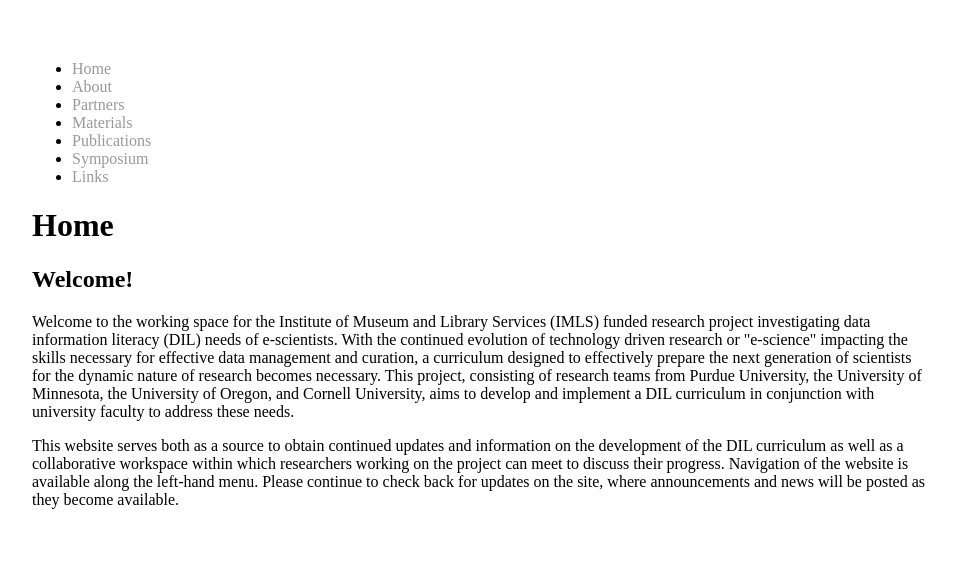
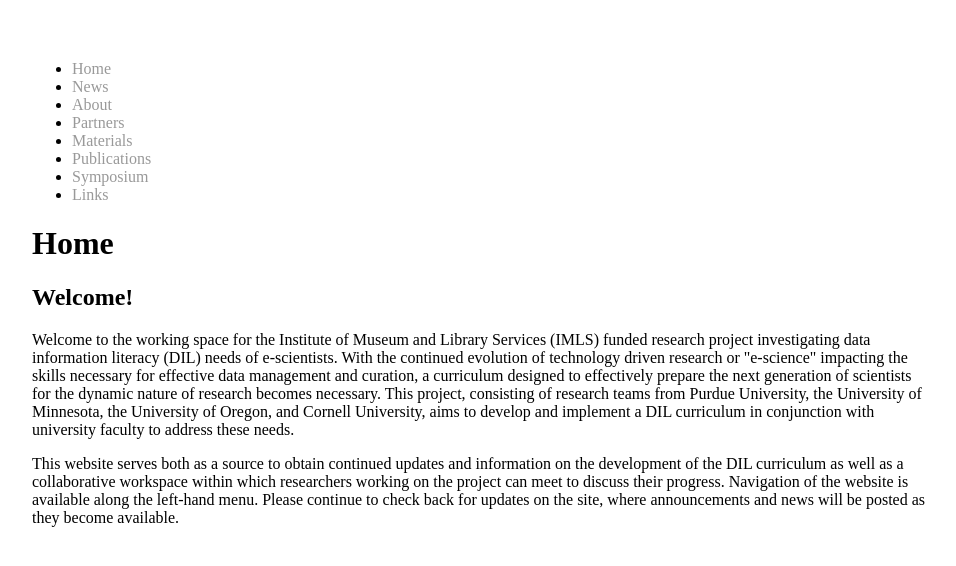
Before and after one commit to datainfolit/datainfolit, a Jekyll site: the page built from index.html, in a window 1280 px wide. Shown: the top 566 px of the page, without its empty margins (160-1116 px from the left). Built offline with Jekyll 4.4.1, drawn with Linux system fonts in a browser that asks for light colours.

Commit message:
Update default.html

```diff
--- a/_layouts/default.html
+++ b/_layouts/default.html
@@ -8,6 +8,7 @@
 			<nav>
 	    		<ul>
 	        		<li><a href="/">Home</a></li>
+	        		<li><a href="/_blogs">News</a></li>
 		        	<li><a href="/about">About</a></li>
 	        		<li><a href="/partners">Partners</a></li>
 	        		<li><a href="/materials">Materials</a></li>
```
